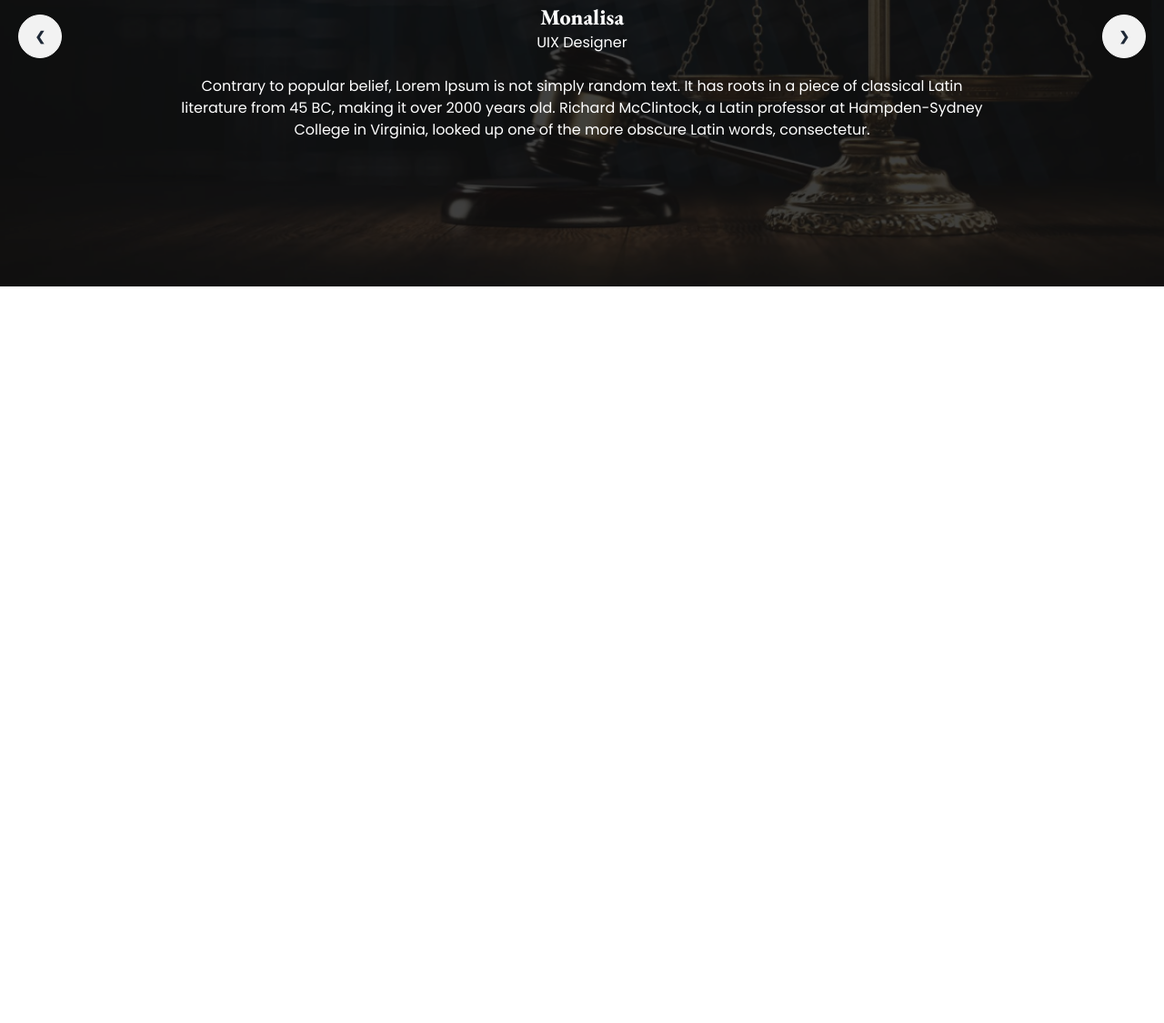
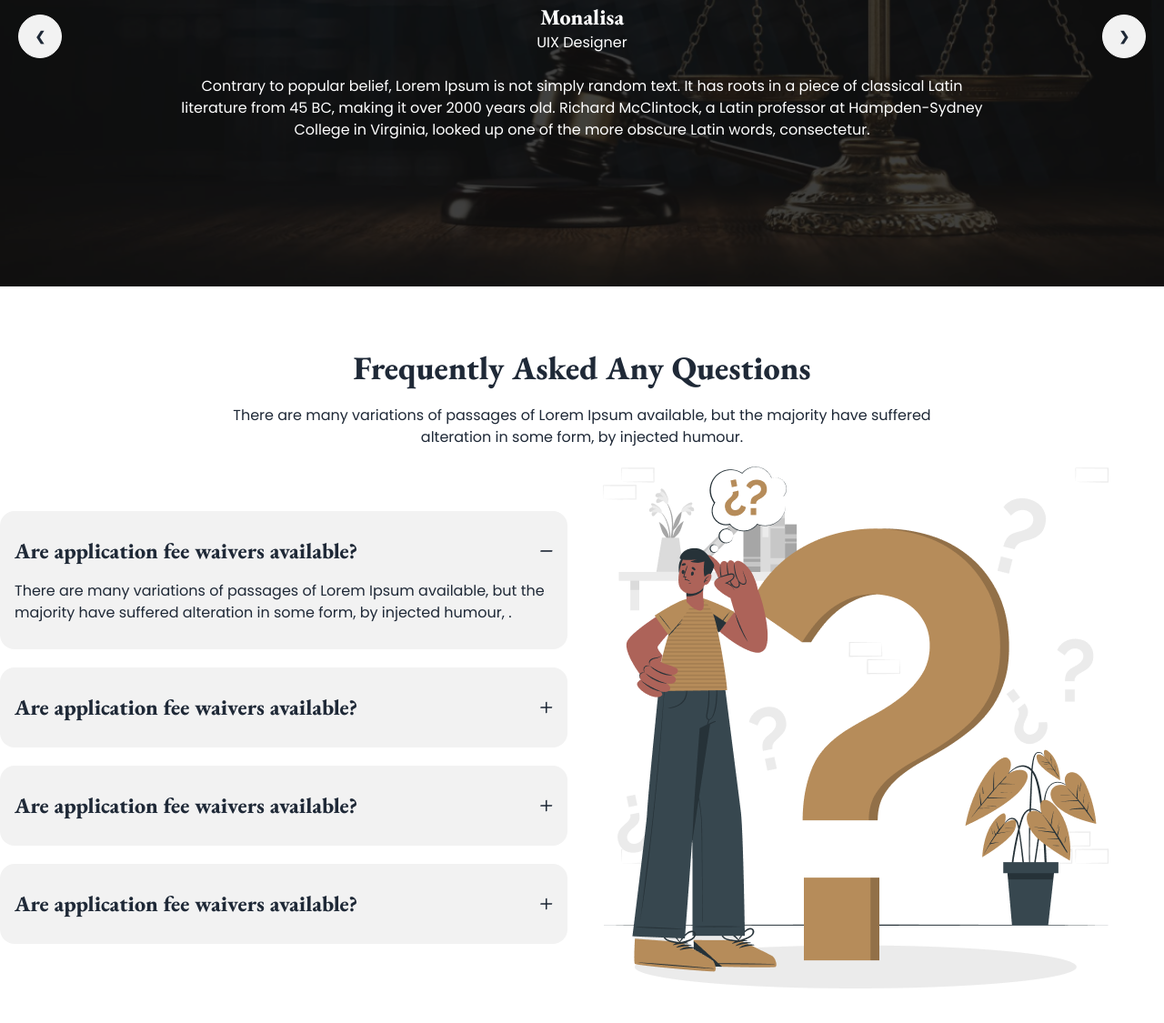
Before and after one commit to Hemonta7/legal-solution-with-daisyui, a plain HTML site: page index.html in a window 1280 px wide. Shown: the part 2139-3264 px from the top of the page at 91% size. Before the commit the page ends 2524 px from the top, so only its background shows below. Drawn offline with nearby package versions, Linux system fonts and the light colour scheme.

Commit message:
FAQ Question section complete

```diff
--- a/index.html
+++ b/index.html
@@ -298,20 +298,28 @@
             id="slide1"
             class="carousel-item relative w-full bg-center bg-cover bg-no-repeat h-[550px] bg-[url('./images/banner.png')]"
           >
-            <div class="absolute left-0 top-0 inset-0 bg-[rgba(17,17,17,0.80)] flex items-center">
+            <div
+              class="absolute left-0 top-0 inset-0 bg-[rgba(17,17,17,0.80)] flex items-center"
+            >
               <div class="hero lg:min-h-[500px]">
                 <div class="hero-content text-center">
                   <div class="lg:max-w-[900px]">
                     <div class="avatar">
                       <div class="w-24 rounded-full p-1 bg-white">
-                          <img
-                           src="./images/user-2.png"
-                          />
+                        <img src="./images/user-2.png" />
                       </div>
                     </div>
-                      <h1 class="text-2xl font-extrabold text-white font-eb-garamond">Monalisa</h1>
-                      <p class="text-base font-normal text-white font-poppins">UIX Designer</p>
-                      <p class="py-6 text-base font-normal font-poppins text-white">
+                    <h1
+                      class="text-2xl font-extrabold text-white font-eb-garamond"
+                    >
+                      Monalisa
+                    </h1>
+                    <p class="text-base font-normal text-white font-poppins">
+                      UIX Designer
+                    </p>
+                    <p
+                      class="py-6 text-base font-normal font-poppins text-white"
+                    >
                       Contrary to popular belief, Lorem Ipsum is not simply
                       random text. It has roots in a piece of classical Latin
                       literature from 45 BC, making it over 2000 years old.
@@ -335,20 +343,28 @@
             id="slide2"
             class="carousel-item relative w-full bg-center bg-cover bg-no-repeat h-[550px] bg-[url('./images/banner.png')]"
           >
-            <div class="absolute left-0 top-0 inset-0 bg-[rgba(17,17,17,0.80)] flex items-center">
+            <div
+              class="absolute left-0 top-0 inset-0 bg-[rgba(17,17,17,0.80)] flex items-center"
+            >
               <div class="hero lg:min-h-[500px]">
                 <div class="hero-content text-center">
                   <div class="lg:max-w-[900px]">
                     <div class="avatar">
                       <div class="w-24 rounded-full p-1 bg-white">
-                          <img
-                           src="./images/user-1.png"
-                          />
+                        <img src="./images/user-1.png" />
                       </div>
                     </div>
-                      <h1 class="text-2xl font-extrabold text-white font-eb-garamond">Najim Hossain</h1>
-                      <p class="text-base font-normal text-white font-poppins">Lawyer</p>
-                      <p class="py-6 text-base font-normal font-poppins text-white">
+                    <h1
+                      class="text-2xl font-extrabold text-white font-eb-garamond"
+                    >
+                      Najim Hossain
+                    </h1>
+                    <p class="text-base font-normal text-white font-poppins">
+                      Lawyer
+                    </p>
+                    <p
+                      class="py-6 text-base font-normal font-poppins text-white"
+                    >
                       Contrary to popular belief, Lorem Ipsum is not simply
                       random text. It has roots in a piece of classical Latin
                       literature from 45 BC, making it over 2000 years old.
@@ -372,20 +388,28 @@
             id="slide3"
             class="carousel-item relative w-full bg-center bg-cover bg-no-repeat h-[550px] bg-[url('./images/banner.png')]"
           >
-            <div class="absolute left-0 top-0 inset-0 bg-[rgba(17,17,17,0.80)] flex items-center">
+            <div
+              class="absolute left-0 top-0 inset-0 bg-[rgba(17,17,17,0.80)] flex items-center"
+            >
               <div class="hero lg:min-h-[500px]">
                 <div class="hero-content text-center">
                   <div class="lg:max-w-[900px]">
                     <div class="avatar">
                       <div class="w-24 rounded-full p-1 bg-white">
-                          <img
-                           src="./images/user-3.png"
-                          />
+                        <img src="./images/user-3.png" />
                       </div>
                     </div>
-                      <h1 class="text-2xl font-extrabold text-white font-eb-garamond">Marina</h1>
-                      <p class="text-base font-normal text-white font-poppins">Font-end Developer</p>
-                      <p class="py-6 text-base font-normal font-poppins text-white">
+                    <h1
+                      class="text-2xl font-extrabold text-white font-eb-garamond"
+                    >
+                      Marina
+                    </h1>
+                    <p class="text-base font-normal text-white font-poppins">
+                      Font-end Developer
+                    </p>
+                    <p
+                      class="py-6 text-base font-normal font-poppins text-white"
+                    >
                       Contrary to popular belief, Lorem Ipsum is not simply
                       random text. It has roots in a piece of classical Latin
                       literature from 45 BC, making it over 2000 years old.
@@ -406,6 +430,64 @@
           </div>
         </div>
       </section>
+      <!-- FAQ Question  -->
+      <section class="my-8 lg:my-16">
+        <h3 class="text-4xl font-extrabold text-center font-eb-garamond">
+          Frequently Asked Any Questions
+        </h3>
+        <p
+          class="text-base font-normal text-center font-poppins w-3/5 mx-auto my-5"
+        >
+          There are many variations of passages of Lorem Ipsum available, but
+          the majority have suffered alteration in some form, by injected
+          humour.
+        </p>
+        <!-- accordian parent  -->
+        <div class="flex flex-col lg:flex-row items-center gap-8">
+          <div class="flex-1 space-y-5">
+            <div class="collapse collapse-plus bg-base-200 py-0 lg:py-3">
+              <input type="radio" name="my-accordion-3" checked="checked" />
+              <div class="collapse-title text-2xl font-extrabold font-eb-garamond">
+                Are application fee waivers available?
+              </div>
+              <div class="collapse-content">
+                <p class="text-base font-normal font-poppins">There are many variations of passages of Lorem Ipsum available, but the majority have suffered alteration in some form, by injected humour, . </p>
+              </div>
+            </div>
+            <div class="collapse collapse-plus bg-base-200 py-0 lg:py-3">
+              <input type="radio" name="my-accordion-3" />
+              <div class="collapse-title text-2xl font-extrabold font-eb-garamond">
+                Are application fee waivers available?
+              </div>
+              <div class="collapse-content">
+                <p class="text-base font-normal font-poppins">hello</p>
+              </div>
+            </div>
+            <div class="collapse collapse-plus bg-base-200 py-0 lg:py-3">
+              <input type="radio" name="my-accordion-3" />
+              <div class="collapse-title text-2xl font-extrabold font-eb-garamond">
+                Are application fee waivers available?
+              </div>
+              <div class="collapse-content">
+                <p class="text-base font-normal font-poppins">hello</p>
+              </div>
+            </div>
+            <div class="collapse collapse-plus bg-base-200 py-0 lg:py-3">
+              <input type="radio" name="my-accordion-3" />
+              <div class="collapse-title text-2xl font-extrabold font-eb-garamond">
+                Are application fee waivers available?
+              </div>
+              <div class="collapse-content">
+                <p class="text-base font-normal font-poppins">hello</p>
+              </div>
+            </div>
+          </div>
+          <!-- image  -->
+          <div class="flex-1">
+            <img src="./images/faq.png" alt="" />
+          </div>
+        </div>
+      </section>
     </main>
     <footer></footer>
   </body>
```
Lines whose indentation alone changed are shown as unchanged.
